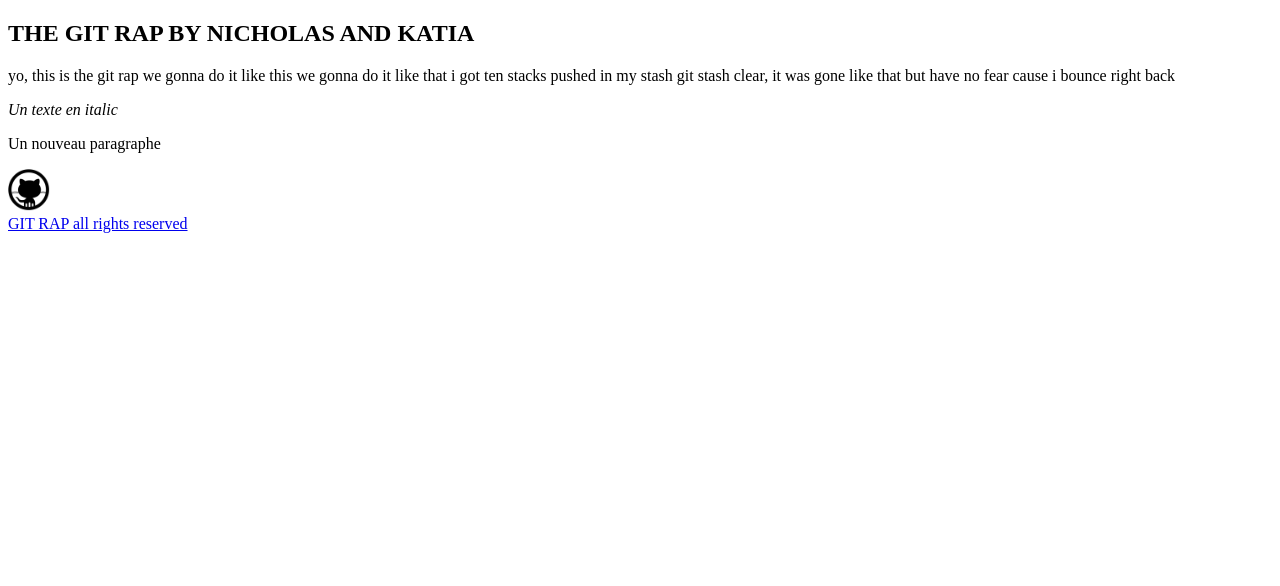
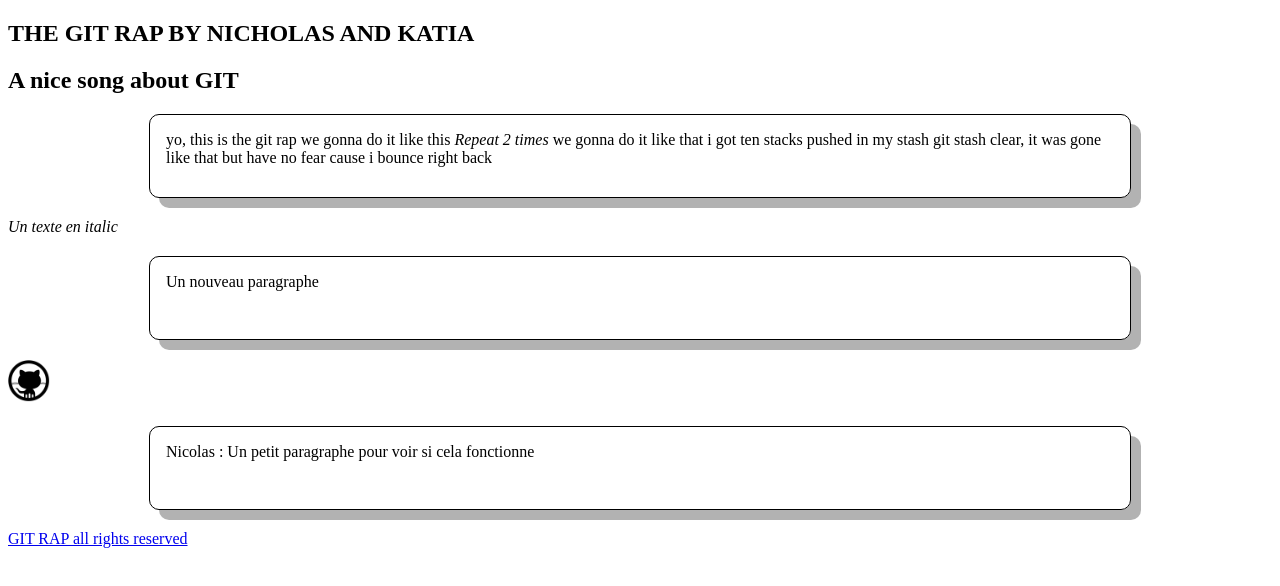
Before and after one commit to ralyka/tutogit, a plain HTML site: page index.html in a window 1280 px wide. Drawn offline with Linux system fonts and the light colour scheme.

Commit message:
Ajouté plein de trucs à la page

```diff
--- a/index.html
+++ b/index.html
@@ -3,13 +3,16 @@
     <head>
 	<title>GIT it like it's hot!</title>
         <meta name="author" content="Jasmina Travnjak"/>
+		<link href="GITStyle.css" rel="stylesheet" />
 	</head>
 
     <body >
 	<section>
         <h1>THE GIT RAP BY NICHOLAS AND KATIA</h1>
+		<h2>A nice song about GIT</h2>
 		<p>yo, this is the git rap
 			we gonna do it like this
+			<em>Repeat 2 times</em>
 			we gonna do it like that
 			i got ten stacks pushed in my stash
 			git stash clear, it was gone like that
@@ -19,6 +22,7 @@
 			<img src="github.png" alt="le chat" height="42" width="42"></img>
 			<audio src="rap.mp3"></audio>
 		</section>
+		<p>Nicolas : Un petit paragraphe pour voir si cela fonctionne</p>
 		<footer>
 		 <a href="https://soundcloud.com/marak/the-git-rap">GIT RAP all rights reserved</a>
 		</footer>
```
